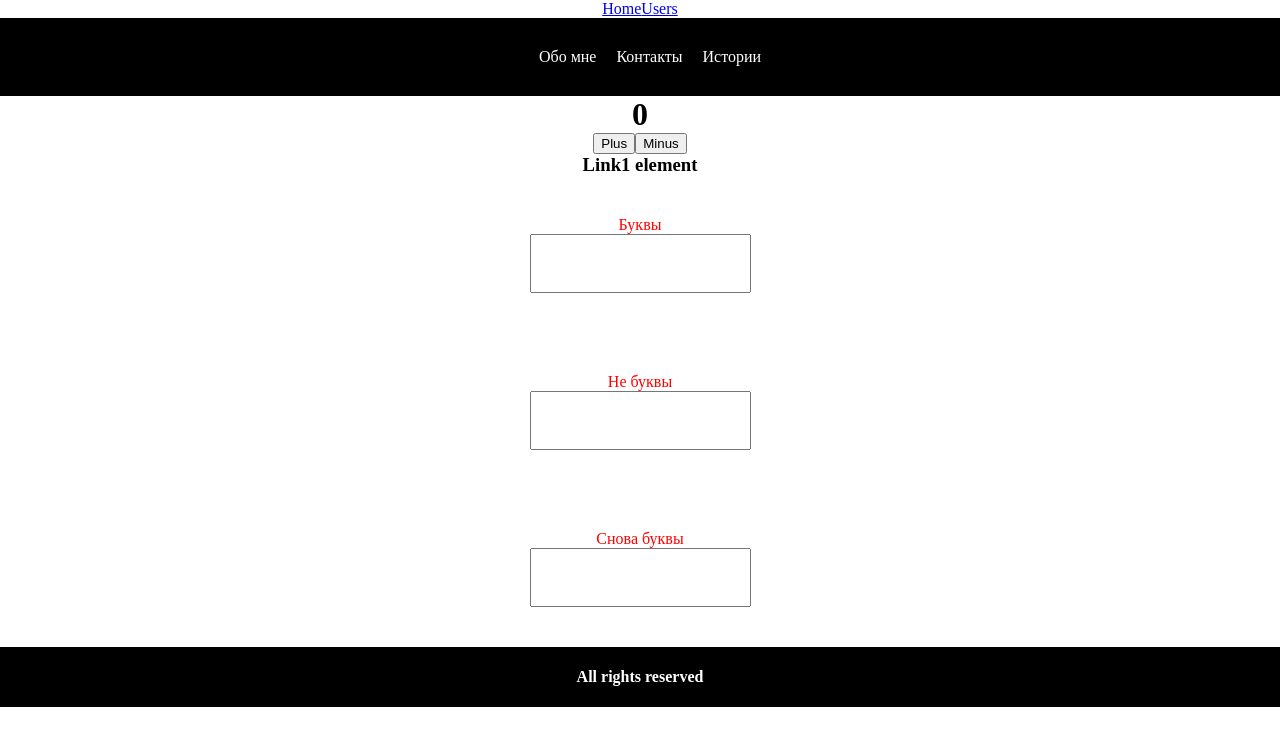
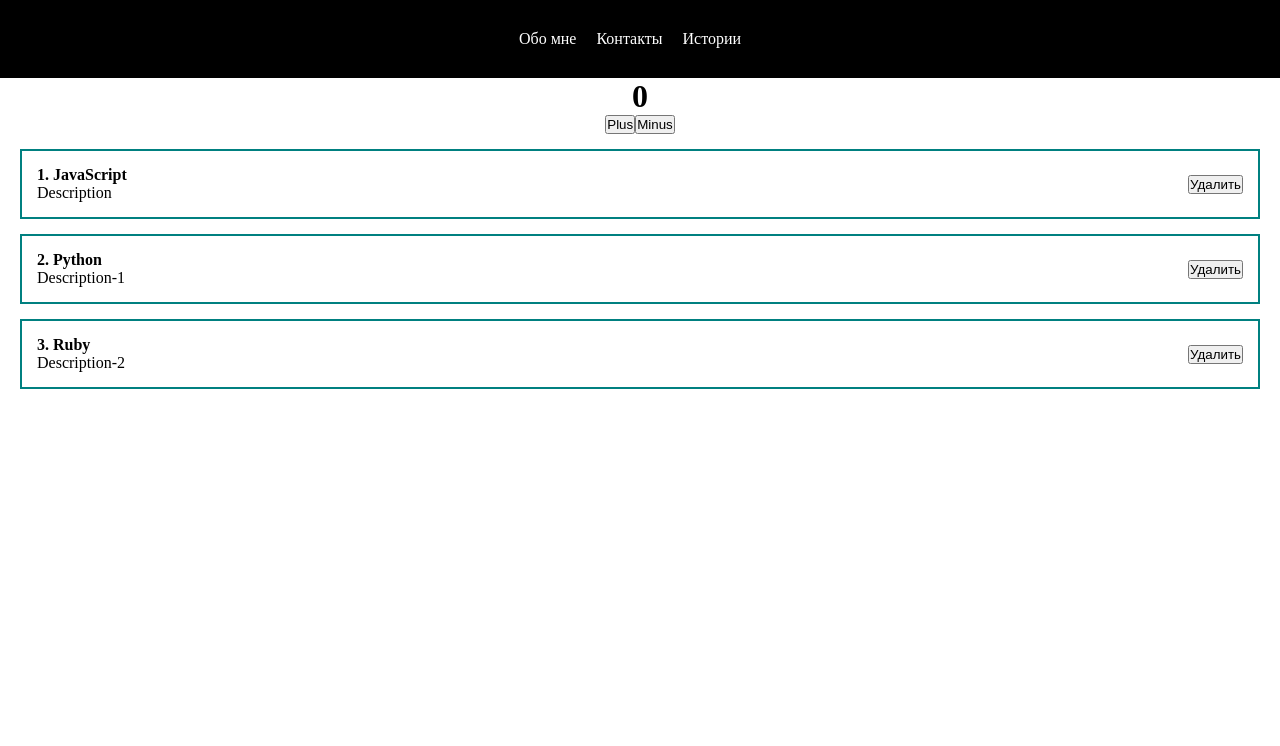
Before and after one commit to igoroshust/javascript_hw_fpw, a React (Create React App) app in the folder react-webinar/my-app/: page / in a window 1280 px wide. Shown: the top 746 px of the page. Built offline with nearby package versions, Linux system fonts and the light colour scheme.

Commit message:
feat: add PostItem component

```diff
--- a/react-webinar/my-app/src/App.css
+++ /dev/null
@@ -1,5 +0,0 @@
-* {
-    margin: 0;
-    box-sizing: border-box;
-    text-align: center;
-}
--- a/react-webinar/my-app/src/App.js
+++ b/react-webinar/my-app/src/App.js
@@ -6,24 +6,28 @@ import Link1 from "./components/Link1/Link1";
 import Counter from "./components/Counter/Counter";
 import ClassCounter from "./components/Counter/ClassCounter";
 import Footer from "./components/Footer/Footer";
+import PostItem from "./components/PostItem/PostItem";
 // import Home from "./components/Home/Home";
 // import Users from "./components/Users/Users";
-import "./App.css";
+import "./styles/App.css";
 
-//import SwaggerUI from 'swagger-ui'
-//import 'swagger-ui/dist/swagger-ui.css';
-//
-//const spec = require('./swagger-config.yaml');
-//
-//const ui = SwaggerUI({
-//  spec,
-//  dom_id: '#swagger',
-//});
-//
-//ui.initOAuth({
-//  appName: "Swagger UI Webpack Demo",
-//  clientId: 'implicit'
-//});
+/*
+// Swagger
+import SwaggerUI from 'swagger-ui'
+import 'swagger-ui/dist/swagger-ui.css';
+
+const spec = require('./swagger-config.yaml');
+
+const ui = SwaggerUI({
+  spec,
+  dom_id: '#swagger',
+});
+
+ui.initOAuth({
+  appName: "Swagger UI Webpack Demo",
+  clientId: 'implicit'
+});
+*/
 
 function App() {
 
@@ -32,20 +36,28 @@ function App() {
   return (
   <>
     <div className="App">
-        <nav>
-          <Link to="/home">Home</Link>
-          <Link to="/users">Users</Link>
-        </nav>
-            <Header />
-            <ClassCounter /> <br />
-            <Link1 />
-            <Main name="Буквы" />
-            <Main name="Не буквы"/>
-            <Main name="Снова буквы"/>
-            <Footer />
+         <Header />
+        <div className="content">
+            <ClassCounter />
+            <PostItem post={ {id: 1, title: 'JavaScript', body: 'Description'} } />
+            <PostItem post={ {id: 2, title: 'Python', body: 'Description-1'} } />
+            <PostItem post={ {id: 3, title: 'Ruby', body: 'Description-2'} } />
+        </div>
     </div>
     </>
   );
 }
 
 export default App;
+
+/* Список компонентов для импорта
+         <nav>
+          <Link to="/home">Home</Link>
+          <Link to="/users">Users</Link>
+        </nav>
+            <Link1 />
+            <Main name="Буквы" />
+            <Main name="Не буквы"/>
+            <Main name="Снова буквы"/>
+            <Footer />
+*/
--- a/react-webinar/my-app/src/components/Counter/ClassCounter.jsx
+++ b/react-webinar/my-app/src/components/Counter/ClassCounter.jsx
@@ -26,11 +26,11 @@ class ClassCounter extends React.Component {
 
     render() {
         return (
-            <>
+            <div className="counter">
                 <h1>{this.state.count}</h1> {/* Внутри класса использует this */}
                 <button onClick={this.plus}>Plus</button>
                 <button onClick={this.minus}>Minus</button>
-            </>
+            </div>
         );
     }
 }
--- /dev/null
+++ b/react-webinar/my-app/src/components/PostItem/PostItem.jsx
@@ -0,0 +1,25 @@
+import React, { useState } from "react";
+
+/*
+props - входные данные. Аргумент функции, куда можно передавать что-то извне.
+*/
+
+const PostItem = (props) => {
+
+    return (
+        <div className="post">
+            <div className="post__content">
+                <strong>{props.post.id}. {props.post.title}</strong>
+                <div>
+                    {props.post.body}
+                </div>
+            </div>
+
+            <div className="post__btns">
+                <button>Удалить</button>
+            </div>
+        </div>
+    );
+}
+
+export default PostItem;
--- /dev/null
+++ b/react-webinar/my-app/src/styles/App.css
@@ -0,0 +1,26 @@
+* {
+    margin: 0;
+    padding: 0;
+    box-sizing: border-box;
+}
+
+.content {
+    margin: 0 auto;
+    padding: 0 20px;
+}
+
+.counter {
+    display: block;
+    text-align: center;
+}
+
+.post {
+    display: flex;
+    padding: 15px;
+    border: 2px solid teal;
+    margin-top: 15px;
+
+    /* Переносим кнопку в правый угол */
+    justify-content: space-between;
+    align-items: center;
+}
```
